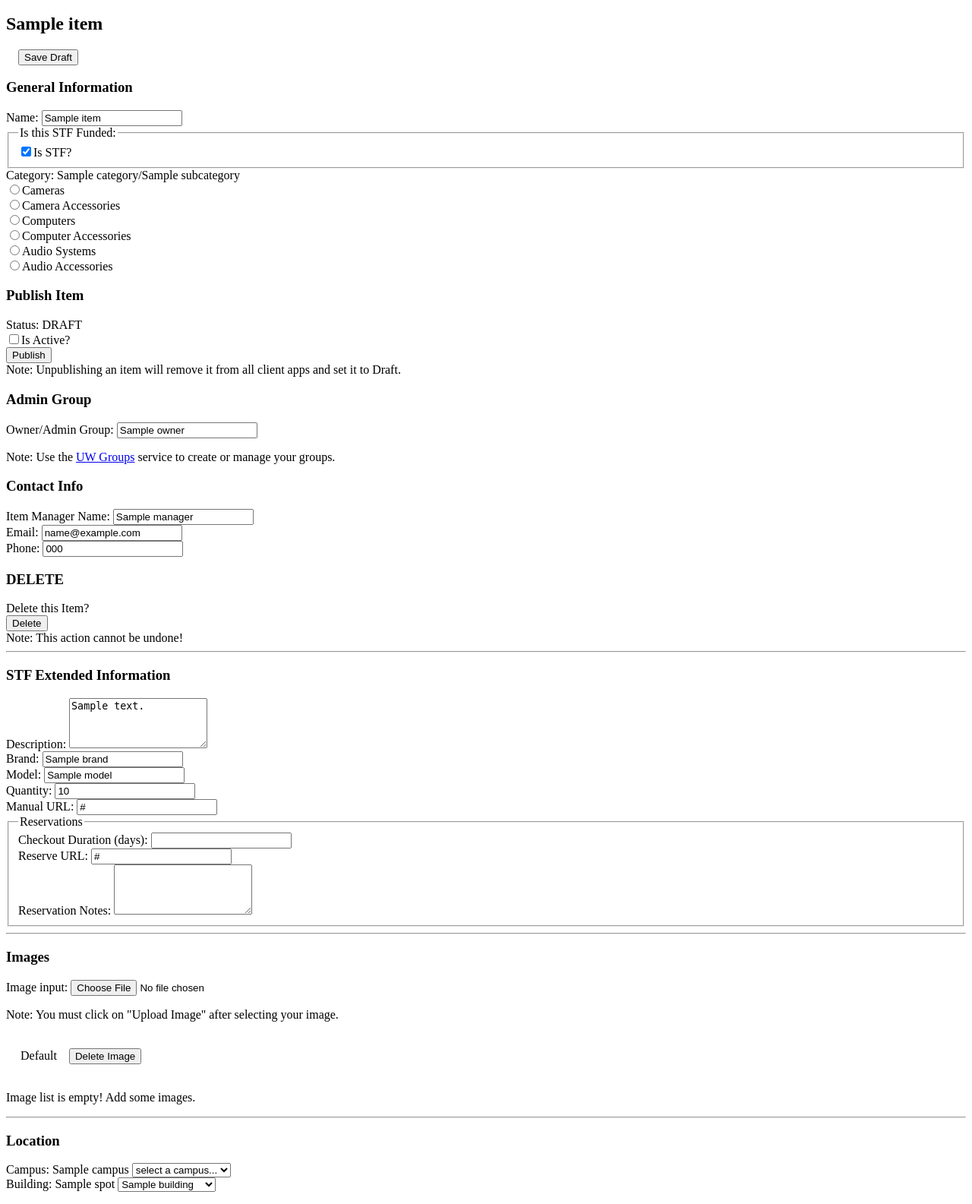
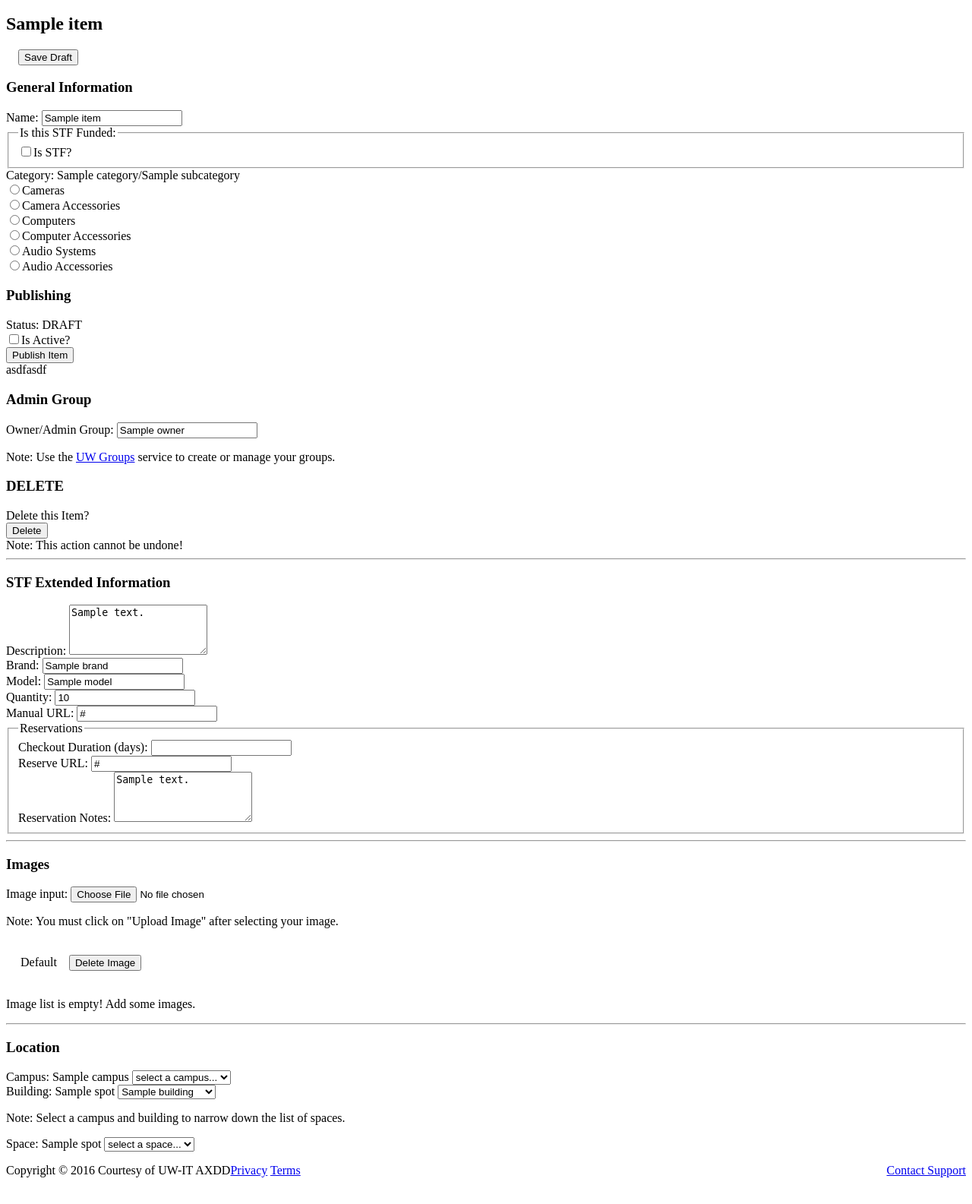
Before and after one commit to uw-it-aca/scout-manager, a Django app: template scout_manager/templates/scout_manager/items_add.html in a window 1280 px wide. Shown: the part 413-1998 px from the top of the page at 76% size. After the commit the page ends 1963 px from the top, so only its background shows below. Run offline with Django 3.2, Linux system fonts and the light colour scheme; the template is opened without the code that fills it: most values are stand-ins (such as "Sample title", 1, 10 or a date in 2020); some libraries are stand-ins or nearby versions.

Commit message:
Updates item add edit form.

```diff
--- a/scout_manager/static/scout_manager/js/forms.js
+++ b/scout_manager/static/scout_manager/js/forms.js
@@ -356,12 +356,12 @@ var Forms = {
             $(".scout-draft-actions #toggle_is_hidden").removeAttr("disabled");
             $(".scout-draft-actions #toggle_item_active").removeAttr("disabled");
             $(".scout-draft-actions .help-block").css('color', '');
-            $(".scout-draft-actions  .help-block").html("Note: Publishing this space will make it visible in all client apps!");
+            //$(".scout-draft-actions  .help-block").html("Note: Publishing this space will make it visible in all client apps!");
 
             $(".scout-published-actions #toggle_is_hidden").removeAttr("disabled");
             $(".scout-published-actions #toggle_item_active").removeAttr("disabled");
             $(".scout-published-actions .help-block").css('color', '');
-            $(".scout-published-actions .help-block").html("Note: Unpublishing this space will remove it from being seen in client apps.");
+            // $(".scout-published-actions .help-block").html("Note: Unpublishing this space will remove it from being seen in client apps.");
 
             $(".scout-published #submit_spot").removeAttr("disabled");
             $(".scout-published #submit_item").removeAttr("disabled");
--- a/scout_manager/templates/scout_manager/include/items_add_edit.html
+++ b/scout_manager/templates/scout_manager/include/items_add_edit.html
@@ -51,7 +51,7 @@
             <legend>Is this STF Funded:</legend>
             <div class="well">
                 <div class="checkbox">
-                    <label><input type="checkbox" name="extended_info:i_is_stf" value="true" checked>Is STF?</label>
+                    <label><input type="checkbox" name="extended_info:i_is_stf" value="true" {% if spot.item.is_stf %}checked{% endif %}>Is STF?</label>
                 </div>
             </div>
         </fieldset>
@@ -136,7 +136,7 @@
 
 
         {% if spot.item.name %}
-        <h3 class="">Publish Item</h3>
+        <h3 class="">Publishing</h3>
         <div class="form-group well">
             <div>
                 <label>Status: <span style="font-weight:normal;">{% if spot.item.is_active %}PUBLISHED{% else %}DRAFT{% endif %}</span></label>
@@ -147,13 +147,13 @@
                 </div>
                 {% if spot.item.is_active %}
                 <div class="scout-draft-actions">
-                    <button type="button" id="toggle_item_active" class="btn btn-default btn-sm"><i class="fa fa-eye-slash"></i> <span>Unpublish</span></button>
-                    <div class="help-block"></div>
+                    <button type="button" id="toggle_item_active" class="btn btn-default btn-sm"><i class="fa fa-eye-slash"></i> <span>Unpublish Item</span></button>
+                    <div class="help-block">sadkljfadsfk</div>
                 </div>
                 {% else %}
                 <div class="scout-published-actions">
-                    <button type="button" id="toggle_item_active" class="btn btn-default btn-sm"><i class="fa fa-eye"></i> <span>Publish</span></button>
-                    <div class="help-block">Note: Unpublishing an item will remove it from all client apps and set it to Draft.</div>
+                    <button type="button" id="toggle_item_active" class="btn btn-default btn-sm"><i class="fa fa-eye"></i> <span>Publish Item</span></button>
+                    <div class="help-block">asdfasdf</div>
                 </div>
                 {% endif %}
 
@@ -161,7 +161,7 @@
         </div>
         {% else %}
         <div class="checkbox hidden">
-            <label><input type="checkbox" name="extended_info:i_is_active" checked value="true"></input>Is Active?</label>
+            <label><input type="checkbox" name="extended_info:i_is_active" value="true"></input>Is Active?</label>
         </div>
         {% endif %}
 
@@ -175,25 +175,7 @@
         </div>
         <p class="help-block">Note: Use the <a href="https://groups.uw.edu/" target="_blank">UW Groups</a> service to create or manage your groups.</p>
 
-
-
         {% if spot.item.name %}
-        <h3 class="">Contact Info</h3>
-        <div class="form-group">
-            <label for="">Item Manager Name:</label>
-            <input class="form-control" id="" name="extended_info:i_manager" type="text" value="{% if spot.item.manager %}{{ spot.item.manager }}{% endif %}">
-        </div>
-
-        <div class="form-group">
-            <label for="" class="">Email:</label>
-            <input class="form-control" id="" type="extended_info:i_email" value="{% if spot.item.email %}{{ spot.item.email }}{% endif %}">
-        </div>
-
-        <div class="form-group">
-            <label for="" class="">Phone:</label>
-            <input class="form-control" id="" name="extended_info:i_phone" type="tel" value="{% if spot.item.phone %}{{ spot.item.phone }}{% endif %}">
-        </div>
-
         <h3 class="">DELETE</h3>
         <div class="form-group well">
             <div>
@@ -268,7 +250,7 @@
 
                 <div class="form-group">
                     <label for="">Reservation Notes:</label>
-                    <textarea rows="4" class="form-control" id="" name="extended_info:i_reservation_notes"></textarea>
+                    <textarea rows="4" class="form-control" id="" name="extended_info:i_reservation_notes">{{ spot.item.reservation_notes }}</textarea>
                 </div>
 
             </div>
--- a/scout_manager/templates/scout_manager/include/spaces_add_edit.html
+++ b/scout_manager/templates/scout_manager/include/spaces_add_edit.html
@@ -114,7 +114,7 @@
                 {% if spot.is_hidden %}
                 <div class="scout-draft-actions">
                     <button type="button" id="toggle_is_hidden" class="btn btn-default btn-sm"><i class="fa fa-eye"></i> <span>Publish</span></button>
-                    <div class="help-block"></div>
+                    <div class="help-block">asdfasdfsfa</div>
                 </div>
                 {% else %}
                 <div class="scout-published-actions">
```
